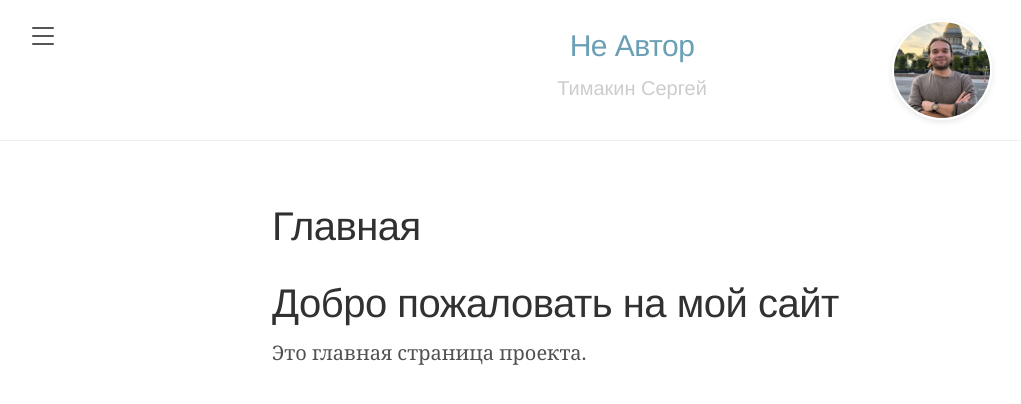
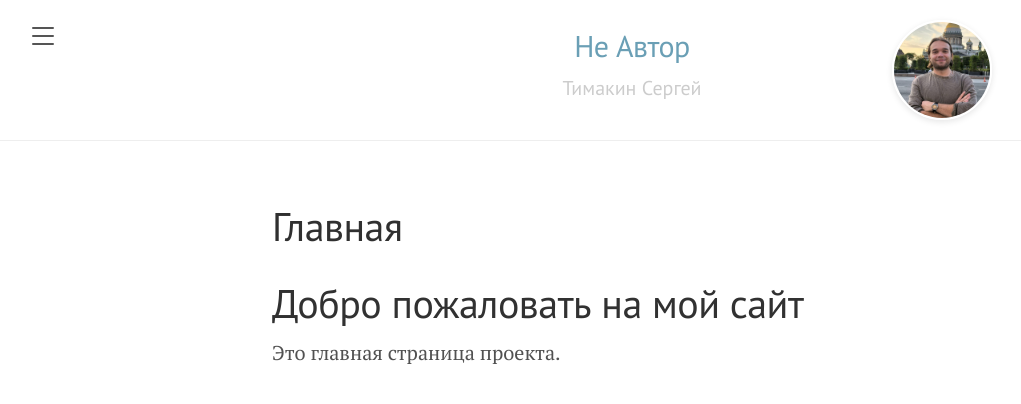
Before and after one commit to Mikrobic/lanyon, a Jekyll site: the page built from pages/index.md, in a window 1280 px wide. Shown: the top 404 px of the page, without its empty margins (8-1029 px from the left). Built offline with Jekyll 4.4.1, drawn with Linux system fonts in a browser that asks for light colours.

Commit message:
Форматирование файлов

```diff
--- a/_includes/head.html
+++ b/_includes/head.html
@@ -1,23 +1,29 @@
 <head>
-  <link href="http://gmpg.org/xfn/11" rel="profile">
-  <meta http-equiv="content-type" content="text/html; charset=utf-8">
-
+  <meta charset="utf-8">
+  <meta http-equiv="x-ua-compatible" content="ie=edge">
   <meta name="viewport" content="width=device-width, initial-scale=1, shrink-to-fit=no">
 
+  <!-- Essential meta tags -->
+  <link rel="profile" href="http://gmpg.org/xfn/11">
+  {% if page.url %}<link rel="canonical" href="{{ page.url | absolute_url }}">{% endif %}
 
-  {% if page.url and site.baseurl %}
-  <link rel="canonical" href="{{ page.url | absolute_url }}">
-  {% endif %}
+  <!-- Preload critical resources -->
+  <link rel="preload" href="{{ '/public/css/lanyon.css' | absolute_url }}" as="style">
+  <link rel="preload" href="https://fonts.googleapis.com/css?family=PT+Serif:400,400i,700|PT+Sans:400" as="style">
 
+  <!-- CSS with media queries -->
   <link rel="stylesheet" href="{{ '/public/css/poole.css' | absolute_url }}">
   <link rel="stylesheet" href="{{ '/public/css/syntax.css' | absolute_url }}">
   <link rel="stylesheet" href="{{ '/public/css/lanyon.css' | absolute_url }}">
+  <link rel="stylesheet" href="https://fonts.googleapis.com/css?family=PT+Serif:400,400i,700|PT+Sans:400" media="print" onload="this.media='all'">
 
-  <link rel="apple-touch-icon-precomposed" sizes="144x144" href="{{ '/public/flower.png' | absolute_url }}">
-  <link rel="shortcut icon" href="{{ '/public/flower.ico' | absolute_url }}">
+  <!-- Favicons -->
+  <link rel="icon" href="{{ '/public/flower.ico' | absolute_url }}" sizes="any">
+  <link rel="icon" href="{{ '/public/flower.png' | absolute_url }}" type="image/png">
+  <link rel="apple-touch-icon" href="{{ '/public/flower.png' | absolute_url }}">
 
+  <!-- RSS -->
   <link rel="alternate" type="application/rss+xml" title="RSS" href="{{ '/atom.xml' | absolute_url }}">
 
+  <!-- Scripts moved to bottom of body -->
 </head>
-
-<script src='{{ site.baseurl }}/public/js/script.js'></script>
```
